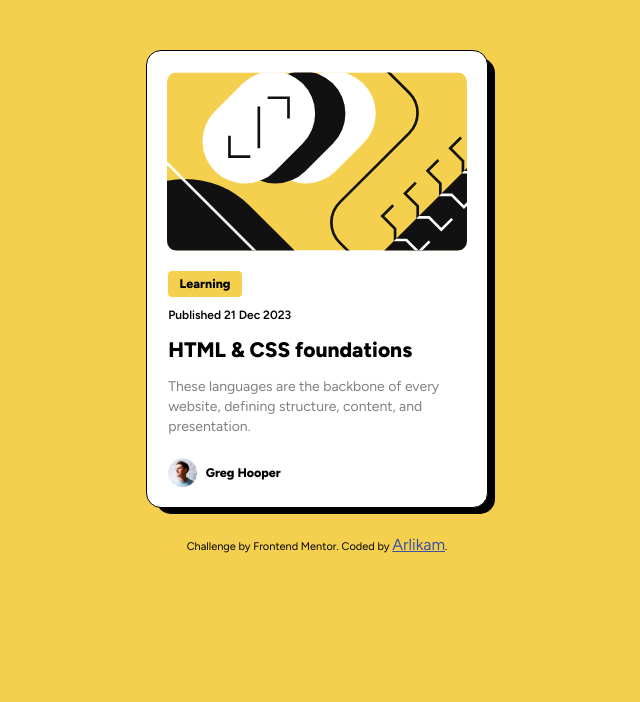
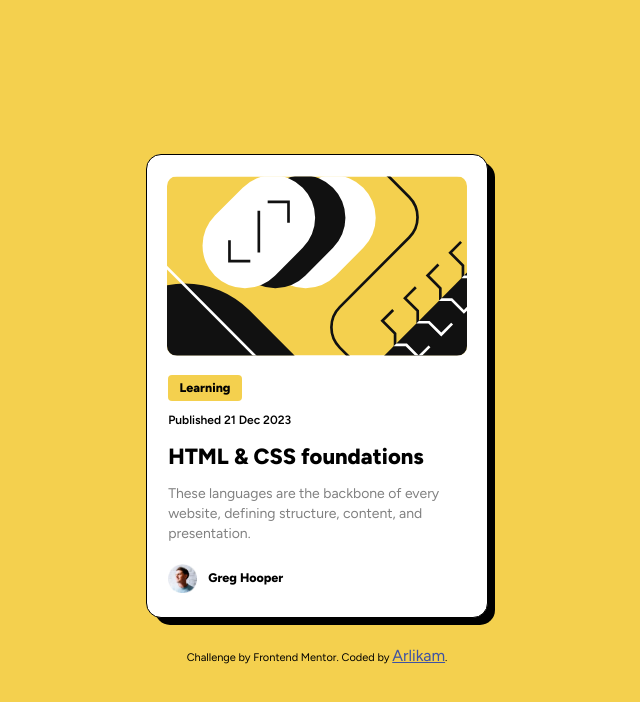
Before and after one commit to RomPirsZ/blog-preview-card-main, a plain HTML site: page index.html in a window 1280 px wide. Shown: the whole page, without its empty margins (323-963 px from the left). Drawn offline with Linux system fonts and the light colour scheme.

Commit message:
Update
index.html, styles.css and README updated

```diff
--- a/index.html
+++ b/index.html
@@ -23,41 +23,46 @@
     <title>Frontend Mentor | Blog preview card</title>
   </head>
   <body>
-    <div class="box1">
+    <div class="card">
       <img
-        class="blogIlustration"
+        class="cardImage"
         src="assets/images/illustration-article.svg"
         alt="ilustration"
       />
-      <div class="contentBlog">
-        <div class="boxiYellow">
+      <main>
+        <div class="content-Card">
+          <div class="card-colorYellow">
           <p>Learning</p>
         </div>
 
-        <p class="publ">Published 21 Dec 2023</p>
+        <p class="card-Date">Published 21 Dec 2023</p>
 
         <h1>HTML & CSS foundations</h1>
 
-        <p class="prraf1">
+        <article>
+          <p class="card-Description">
             These languages are the backbone of every website, defining structure,
             content, and presentation.
           </p>
-        <div class="person">
+        </article>
+
         <img
-            class="gregHooper"
+          class="image-GregHooper"
           src="../blog-preview-card-main/assets/images/image-avatar.webp"
           alt="Greg Hooper"
         />
+        <p class="autor-Course">Greg Hooper</p>
         </div>
-        <p class="gregH">Greg Hooper</p>
+      </main>
     </div>
-    </div>
-    <div class="box2"></div>
+    <div class="card-Shadow"></div>
+    <footer>
       <div class="attribution">
         Challenge by
         <link href="https://www.frontendmentor.io?ref=challenge" target="_blank"
           >Frontend Mentor</link
-      >. Coded by <a href="#">Arlikam</a>.
+        >. Coded by <a href="https://github.com/RomPirsZ">Arlikam</a>.
       </div>
+    </footer>
   </body>
 </html>
--- a/styles.css
+++ b/styles.css
@@ -14,31 +14,30 @@ body{
     flex-direction: column;
     align-items: center;
     justify-content: center;
+    padding: 10px;
+    min-height: 100vh;
 }
-.box1 {
+.card {
     background-color: hsl(0, 0%, 100%);
     padding: 10px;
-    height: 21.6rem;
+    height: 27.6rem;
     width: 20rem;
     border: .5px solid #000000;
     border-radius: 15px;
     display: flex;
     flex-direction: column;
     font-size: 10px;
-    margin-top: 50px;
-    margin-bottom: 10px;
-    padding-bottom: 100px;
 }
-.box2 {
+.card-Shadow {
     background-color: hsl(0, 0%, 0%);
     z-index: -1;
-    height: 28.5em;
+    height: 28.98em;
     width: 21.2em;
-    margin-top: -28.7em;
-    margin-left: 1.1em;
+    margin-top: -28.5em;
+    margin-left: 1em;
     border-radius: 15px;
 }
-.blogIlustration {
+.cardImage {
     align-content: center;
     width: 300px;
     border-radius: 10px;
@@ -46,70 +45,70 @@ body{
     margin-top: 11px;
     margin-bottom: 15px;
 }
-.contentBlog {
+.content-Card {
     padding: 0 .7rem;
     margin-top: -.5em;
 }
-.box1 .contentBlog .boxiYellow {
+.card .content-Card .card-colorYellow {
     background-color: hsl(47, 88%, 63%);
     height: 1.6rem;
     width: 4.6rem;
     border-radius: 4px;
-    margin-bottom: 10px;
+    margin-bottom: 13px;
 }
-.box1 .contentBlog .boxiYellow p {
+.card .content-Card .card-colorYellow p {
     font-size: 12.5px;
     font-weight: 800;
     text-align: center;
     padding: 6px 0 0 0;
 }
-.box1 .contentBlog .publ {
+.card .content-Card .card-Date {
     font-size: 12px;
     font-weight: 600;
     margin-bottom: 16px;
 }
-.box1 .contentBlog h1 {
+.card .content-Card h1 {
     font-weight: 800;
-    font-size: 21px;
+    font-size: 22px;
 }
-.box1 .contentBlog h1:hover{
+.card .content-Card h1:hover{
     color: hsl(47, 88%, 63%);
     cursor: pointer;
 }
-.box1 .contentBlog .prraf1 {
+.card .content-Card .card-Description {
     color: gray;
     justify-content: baseline;
     font-size: 14px;
     line-height: 20px;
 }
-.box1 .person {
+.card .image-GregHooper {
     float: left;
 }
-.gregH {
+.autor-Course {
     font-size: 12.5px;
     font-weight: 800;
-    padding-top: 1.2em;
-    margin-left: 3em;
+    padding-top: 1.1em;
+    margin-left: 3.2em;
 }
-.box1 .person .gregHooper {
+.card .image-GregHooper {
     width: 1.8em;
-    margin-top: 7px;
+    margin-top: 6px;
 }
 .attribution { font-size: 11px; text-align: center; margin-top: 2em }
 .attribution a { color: hsl(228, 45%, 44%); }
 @media (min-width: 320px) and (max-width: 375px) {
-    .box1 {
+    /* .card {
         margin-top: 5.5rem;
-    }
-    .box2 {
+    } */
+    .card-Shadow {
         margin-top: -28.7rem;
     }
 }
 @media (min-width: 1440px) {
-    .box1 {
+    /* .card {
         margin-top: 12rem;
-    }
-    .box2 {
+    } */
+    .card-Shadow {
         margin-top: -28.7rem;
     }
 }
```
Also changed, not shown: README.md. Lines whose indentation alone changed are shown as unchanged.
